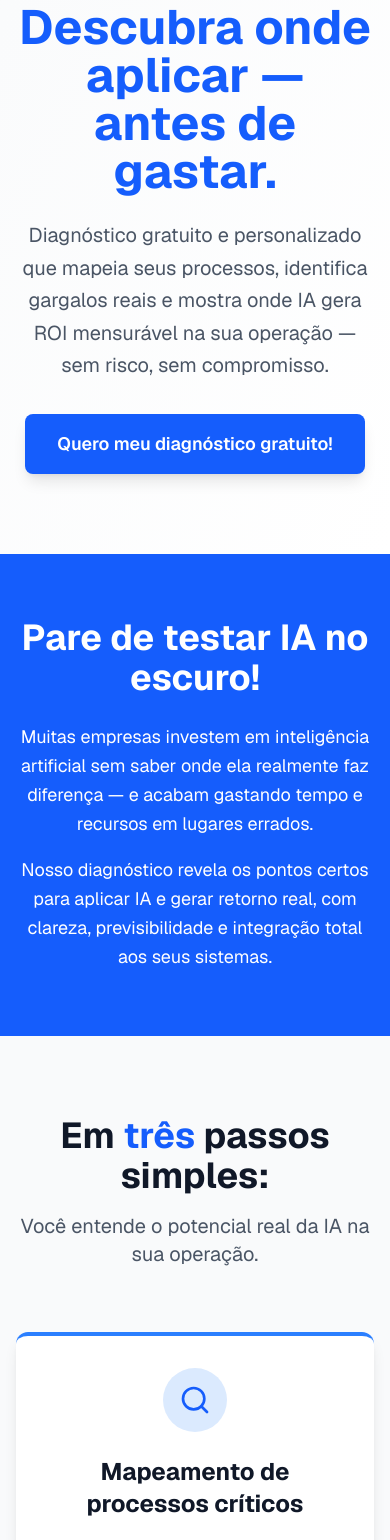
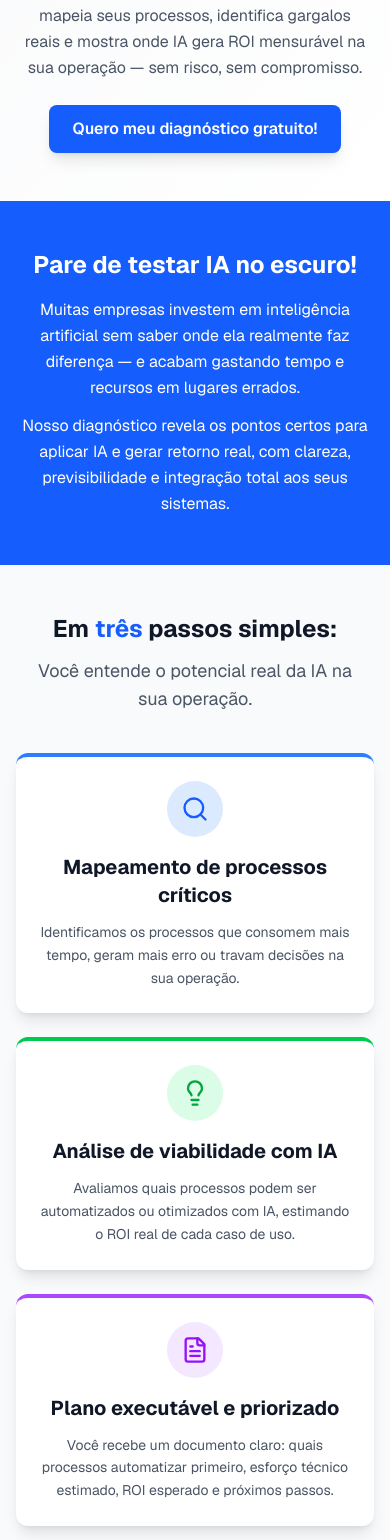
Before and after one commit to augustofleck/diagnostico-ia-bimachine, a Next.js app: page / in a window 390 px wide. Shown: the part 342-1882 px from the top of the page. Built offline with nearby package versions, Linux system fonts and the light colour scheme.

Commit message:
feat: optimize page for mobile devices
Responsive text, touch targets, and stacked layouts for mobile.

Co-authored-by: Augusto Fleck <3790276+augustofleck@users.noreply.github.com>

```diff
--- a/app/page.tsx
+++ b/app/page.tsx
@@ -56,21 +56,21 @@ export default function DiagnosticoIA() {
       <Header />
 
       {/* Hero Section */}
-      <section className="bg-gradient-to-br from-gray-50 to-white py-20 px-4">
+      <section className="bg-gradient-to-br from-gray-50 to-white py-12 sm:py-16 md:py-20 px-4">
         <div className="max-w-4xl mx-auto text-center">
-          <h1 className="text-5xl md:text-6xl font-bold text-gray-900 mb-6 text-balance">
+          <h1 className="text-3xl sm:text-4xl md:text-5xl lg:text-6xl font-bold text-gray-900 mb-4 sm:mb-6 text-balance leading-tight">
             <span className="text-red-600">90%</span> dos projetos de IA corporativa{" "}
             <span className="text-red-600">falham.</span>
             <br />
             <span className="text-blue-600">Descubra onde aplicar — antes de gastar.</span>
           </h1>
-          <p className="text-xl text-gray-600 mb-8 leading-relaxed max-w-3xl mx-auto text-pretty">
+          <p className="text-base sm:text-lg md:text-xl text-gray-600 mb-6 sm:mb-8 leading-relaxed max-w-3xl mx-auto text-pretty px-2">
             Diagnóstico gratuito e personalizado que mapeia seus processos, identifica gargalos reais e mostra onde IA
             gera ROI mensurável na sua operação — sem risco, sem compromisso.
           </p>
           <a
             href="#formulario"
-            className="inline-block bg-blue-600 text-white px-8 py-4 rounded-lg text-lg font-semibold hover:bg-blue-700 transition-all shadow-lg hover:shadow-xl"
+            className="inline-block bg-blue-600 text-white px-6 sm:px-8 py-3 sm:py-4 rounded-lg text-base sm:text-lg font-semibold hover:bg-blue-700 transition-all shadow-lg hover:shadow-xl touch-manipulation"
           >
             Quero meu diagnóstico gratuito!
           </a>
@@ -78,14 +78,14 @@ export default function DiagnosticoIA() {
       </section>
 
       {/* Problema Section */}
-      <section className="bg-blue-600 text-white py-16 px-4">
+      <section className="bg-blue-600 text-white py-12 sm:py-16 px-4">
         <div className="max-w-4xl mx-auto text-center">
-          <h2 className="text-4xl font-bold mb-6">Pare de testar IA no escuro!</h2>
-          <p className="text-lg mb-4 leading-relaxed">
+          <h2 className="text-2xl sm:text-3xl md:text-4xl font-bold mb-4 sm:mb-6">Pare de testar IA no escuro!</h2>
+          <p className="text-base sm:text-lg mb-3 sm:mb-4 leading-relaxed">
             Muitas empresas investem em inteligência artificial sem saber onde ela realmente faz diferença — e acabam
             gastando tempo e recursos em lugares errados.
           </p>
-          <p className="text-lg leading-relaxed">
+          <p className="text-base sm:text-lg leading-relaxed">
             Nosso diagnóstico revela os pontos certos para aplicar IA e gerar retorno real, com clareza, previsibilidade
             e integração total aos seus sistemas.
           </p>
@@ -93,46 +93,54 @@ export default function DiagnosticoIA() {
       </section>
 
       {/* 3 Passos Section */}
-      <section className="py-20 px-4 bg-gray-50">
+      <section className="py-12 sm:py-16 md:py-20 px-4 bg-gray-50">
         <div className="max-w-6xl mx-auto">
-          <div className="text-center mb-16">
-            <h2 className="text-4xl font-bold text-gray-900 mb-4">
+          <div className="text-center mb-10 sm:mb-12 md:mb-16">
+            <h2 className="text-2xl sm:text-3xl md:text-4xl font-bold text-gray-900 mb-3 sm:mb-4">
               Em <span className="text-blue-600">três</span> passos simples:
             </h2>
-            <p className="text-xl text-gray-600">Você entende o potencial real da IA na sua operação.</p>
+            <p className="text-lg sm:text-xl text-gray-600 px-2">
+              Você entende o potencial real da IA na sua operação.
+            </p>
           </div>
 
-          <div className="grid md:grid-cols-3 gap-8">
+          <div className="grid grid-cols-1 sm:grid-cols-2 md:grid-cols-3 gap-6 sm:gap-8">
             {/* Passo 1 */}
-            <div className="bg-white p-8 rounded-xl shadow-lg hover:shadow-xl transition-all border-t-4 border-blue-500">
-              <div className="bg-blue-100 w-16 h-16 rounded-full flex items-center justify-center mb-6 mx-auto">
-                <Search className="w-8 h-8 text-blue-600" />
+            <div className="bg-white p-6 sm:p-8 rounded-xl shadow-lg hover:shadow-xl transition-all border-t-4 border-blue-500">
+              <div className="bg-blue-100 w-14 h-14 sm:w-16 sm:h-16 rounded-full flex items-center justify-center mb-4 sm:mb-6 mx-auto">
+                <Search className="w-7 h-7 sm:w-8 sm:h-8 text-blue-600" />
               </div>
-              <h3 className="text-2xl font-bold text-gray-900 mb-4 text-center">Mapeamento de processos críticos</h3>
-              <p className="text-gray-600 text-center leading-relaxed">
+              <h3 className="text-xl sm:text-2xl font-bold text-gray-900 mb-3 sm:mb-4 text-center">
+                Mapeamento de processos críticos
+              </h3>
+              <p className="text-sm sm:text-base text-gray-600 text-center leading-relaxed">
                 Identificamos os processos que consomem mais tempo, geram mais erro ou travam decisões na sua operação.
               </p>
             </div>
 
             {/* Passo 2 */}
-            <div className="bg-white p-8 rounded-xl shadow-lg hover:shadow-xl transition-all border-t-4 border-green-500">
-              <div className="bg-green-100 w-16 h-16 rounded-full flex items-center justify-center mb-6 mx-auto">
-                <Lightbulb className="w-8 h-8 text-green-600" />
+            <div className="bg-white p-6 sm:p-8 rounded-xl shadow-lg hover:shadow-xl transition-all border-t-4 border-green-500">
+              <div className="bg-green-100 w-14 h-14 sm:w-16 sm:h-16 rounded-full flex items-center justify-center mb-4 sm:mb-6 mx-auto">
+                <Lightbulb className="w-7 h-7 sm:w-8 sm:h-8 text-green-600" />
               </div>
-              <h3 className="text-2xl font-bold text-gray-900 mb-4 text-center">Análise de viabilidade com IA</h3>
-              <p className="text-gray-600 text-center leading-relaxed">
+              <h3 className="text-xl sm:text-2xl font-bold text-gray-900 mb-3 sm:mb-4 text-center">
+                Análise de viabilidade com IA
+              </h3>
+              <p className="text-sm sm:text-base text-gray-600 text-center leading-relaxed">
                 Avaliamos quais processos podem ser automatizados ou otimizados com IA, estimando o ROI real de cada
                 caso de uso.
               </p>
             </div>
 
             {/* Passo 3 */}
-            <div className="bg-white p-8 rounded-xl shadow-lg hover:shadow-xl transition-all border-t-4 border-purple-500">
-              <div className="bg-purple-100 w-16 h-16 rounded-full flex items-center justify-center mb-6 mx-auto">
-                <FileText className="w-8 h-8 text-purple-600" />
+            <div className="bg-white p-6 sm:p-8 rounded-xl shadow-lg hover:shadow-xl transition-all border-t-4 border-purple-500">
+              <div className="bg-purple-100 w-14 h-14 sm:w-16 sm:h-16 rounded-full flex items-center justify-center mb-4 sm:mb-6 mx-auto">
+                <FileText className="w-7 h-7 sm:w-8 sm:h-8 text-purple-600" />
               </div>
-              <h3 className="text-2xl font-bold text-gray-900 mb-4 text-center">Plano executável e priorizado</h3>
-              <p className="text-gray-600 text-center leading-relaxed">
+              <h3 className="text-xl sm:text-2xl font-bold text-gray-900 mb-3 sm:mb-4 text-center">
+                Plano executável e priorizado
+              </h3>
+              <p className="text-sm sm:text-base text-gray-600 text-center leading-relaxed">
                 Você recebe um documento claro: quais processos automatizar primeiro, esforço técnico estimado, ROI
                 esperado e próximos passos.
               </p>
@@ -142,18 +150,18 @@ export default function DiagnosticoIA() {
       </section>
 
       {/* Prova Social */}
-      <section className="py-16 px-4 bg-white">
+      <section className="py-12 sm:py-16 px-4 bg-white">
         <div className="max-w-4xl mx-auto text-center">
-          <h2 className="text-3xl font-bold text-gray-900 mb-4">
+          <h2 className="text-2xl sm:text-3xl font-bold text-gray-900 mb-3 sm:mb-4 leading-tight">
             Inteligência analítica que você já conhece.
             <br />
             <span className="text-blue-600">Agora potencializada por IA.</span>
           </h2>
-          <p className="text-lg text-gray-600 leading-relaxed max-w-3xl mx-auto">
+          <p className="text-base sm:text-lg text-gray-600 leading-relaxed max-w-3xl mx-auto px-2">
             A BIMachine é referência em inteligência analítica corporativa há mais de 15 anos, com mais de 500 empresas
             transformando dados em resultados.
           </p>
-          <p className="text-lg text-gray-600 leading-relaxed max-w-3xl mx-auto mt-4">
+          <p className="text-base sm:text-lg text-gray-600 leading-relaxed max-w-3xl mx-auto mt-3 sm:mt-4 px-2">
             Agora, levamos essa expertise para o próximo nível: diagnóstico estratégico de onde e como aplicar IA na sua
             operação — com segurança, governança e ROI comprovado.
           </p>
@@ -161,69 +169,73 @@ export default function DiagnosticoIA() {
       </section>
 
       {/* Casos de Uso */}
-      <section className="py-20 px-4 bg-gray-900 text-white">
+      <section className="py-12 sm:py-16 md:py-20 px-4 bg-gray-900 text-white">
         <div className="max-w-6xl mx-auto">
-          <div className="text-center mb-12">
-            <h2 className="text-4xl font-bold mb-4">Onde a IA já gera resultado hoje</h2>
-            <p className="text-lg text-gray-300 max-w-3xl mx-auto">
+          <div className="text-center mb-8 sm:mb-12">
+            <h2 className="text-2xl sm:text-3xl md:text-4xl font-bold mb-3 sm:mb-4">
+              Onde a IA já gera resultado hoje
+            </h2>
+            <p className="text-base sm:text-lg text-gray-300 max-w-3xl mx-auto px-2">
               Cada empresa é única, mas esses são exemplos reais de onde IA tem gerado ROI em operações como a sua:
             </p>
           </div>
 
-          <div className="grid md:grid-cols-2 gap-6 mb-8">
-            <div className="bg-gray-800 p-6 rounded-lg border border-gray-700 hover:border-blue-500 transition-all">
-              <div className="flex items-center mb-3">
-                <TrendingUp className="w-6 h-6 text-blue-400 mr-3" />
-                <h3 className="text-xl font-semibold">Forecast mais preciso e previsível</h3>
+          <div className="grid grid-cols-1 sm:grid-cols-2 gap-4 sm:gap-6 mb-6 sm:mb-8">
+            <div className="bg-gray-800 p-5 sm:p-6 rounded-lg border border-gray-700 hover:border-blue-500 transition-all">
+              <div className="flex items-center mb-2 sm:mb-3">
+                <TrendingUp className="w-5 h-5 sm:w-6 sm:h-6 text-blue-400 mr-2 sm:mr-3 flex-shrink-0" />
+                <h3 className="text-lg sm:text-xl font-semibold">Forecast mais preciso e previsível</h3>
               </div>
             </div>
 
-            <div className="bg-gray-800 p-6 rounded-lg border border-gray-700 hover:border-blue-500 transition-all">
-              <div className="flex items-center mb-3">
-                <Target className="w-6 h-6 text-blue-400 mr-3" />
-                <h3 className="text-xl font-semibold">Priorização automática de leads</h3>
+            <div className="bg-gray-800 p-5 sm:p-6 rounded-lg border border-gray-700 hover:border-blue-500 transition-all">
+              <div className="flex items-center mb-2 sm:mb-3">
+                <Target className="w-5 h-5 sm:w-6 sm:h-6 text-blue-400 mr-2 sm:mr-3 flex-shrink-0" />
+                <h3 className="text-lg sm:text-xl font-semibold">Priorização automática de leads</h3>
               </div>
             </div>
 
-            <div className="bg-gray-800 p-6 rounded-lg border border-gray-700 hover:border-blue-500 transition-all">
-              <div className="flex items-center mb-3">
-                <DollarSign className="w-6 h-6 text-blue-400 mr-3" />
-                <h3 className="text-xl font-semibold">Copiloto financeiro por loja e região</h3>
+            <div className="bg-gray-800 p-5 sm:p-6 rounded-lg border border-gray-700 hover:border-blue-500 transition-all">
+              <div className="flex items-center mb-2 sm:mb-3">
+                <DollarSign className="w-5 h-5 sm:w-6 sm:h-6 text-blue-400 mr-2 sm:mr-3 flex-shrink-0" />
+                <h3 className="text-lg sm:text-xl font-semibold">Copiloto financeiro por loja e região</h3>
               </div>
             </div>
 
-            <div className="bg-gray-800 p-6 rounded-lg border border-gray-700 hover:border-blue-500 transition-all">
-              <div className="flex items-center mb-3">
-                <Users className="w-6 h-6 text-blue-400 mr-3" />
-                <h3 className="text-xl font-semibold">Atendimento em segundos com IA</h3>
+            <div className="bg-gray-800 p-5 sm:p-6 rounded-lg border border-gray-700 hover:border-blue-500 transition-all">
+              <div className="flex items-center mb-2 sm:mb-3">
+                <Users className="w-5 h-5 sm:w-6 sm:h-6 text-blue-400 mr-2 sm:mr-3 flex-shrink-0" />
+                <h3 className="text-lg sm:text-xl font-semibold">Atendimento em segundos com IA</h3>
               </div>
             </div>
           </div>
 
-          <p className="text-center text-gray-300 text-lg">
+          <p className="text-center text-gray-300 text-base sm:text-lg px-2">
             No seu diagnóstico, vamos identificar os casos específicos da sua operação — com base nos seus dados,
             processos e metas.
           </p>
-          <p className="text-center text-gray-400 mt-4">
+          <p className="text-center text-gray-400 mt-3 sm:mt-4 text-sm sm:text-base px-2">
             Tudo conectado aos sistemas que você já usa, com segurança e governança.
           </p>
         </div>
       </section>
 
       {/* CTA + Formulário */}
-      <section id="formulario" className="py-20 px-4 bg-gradient-to-br from-blue-50 to-white">
+      <section id="formulario" className="py-12 sm:py-16 md:py-20 px-4 bg-gradient-to-br from-blue-50 to-white">
         <div className="max-w-2xl mx-auto">
-          <div className="text-center mb-12">
-            <h2 className="text-4xl font-bold text-gray-900 mb-4">Pare de apostar. Comece a ter certeza.</h2>
-            <p className="text-xl text-gray-600">
+          <div className="text-center mb-8 sm:mb-12">
+            <h2 className="text-2xl sm:text-3xl md:text-4xl font-bold text-gray-900 mb-3 sm:mb-4 px-2">
+              Pare de apostar. Comece a ter certeza.
+            </h2>
+            <p className="text-base sm:text-lg md:text-xl text-gray-600 px-2">
               Preencha o formulário e receba seu diagnóstico personalizado — 100% gratuito, sem compromisso.
             </p>
           </div>
 
-          <form onSubmit={handleSubmit} className="bg-white p-8 rounded-2xl shadow-xl">
-            <div className="grid md:grid-cols-2 gap-6 mb-6">
+          <form onSubmit={handleSubmit} className="bg-white p-6 sm:p-8 rounded-2xl shadow-xl">
+            <div className="grid grid-cols-1 sm:grid-cols-2 gap-4 sm:gap-6 mb-4 sm:mb-6">
               <div>
-                <label htmlFor="nome" className="block text-gray-700 font-semibold mb-2">
+                <label htmlFor="nome" className="block text-gray-700 font-semibold mb-2 text-sm sm:text-base">
                   Nome*
                 </label>
                 <input
@@ -233,13 +245,13 @@ export default function DiagnosticoIA() {
                   value={formData.nome}
                   onChange={handleChange}
                   required
-                  className="w-full px-4 py-3 border border-gray-300 rounded-lg focus:ring-2 focus:ring-blue-500 focus:border-transparent"
+                  className="w-full px-4 py-3 sm:py-3 border border-gray-300 rounded-lg focus:ring-2 focus:ring-blue-500 focus:border-transparent text-base"
                   placeholder="Seu nome completo"
                 />
               </div>
 
               <div>
-                <label htmlFor="celular" className="block text-gray-700 font-semibold mb-2">
+                <label htmlFor="celular" className="block text-gray-700 font-semibold mb-2 text-sm sm:text-base">
                   Celular*
                 </label>
                 <input
@@ -249,15 +261,15 @@ export default function DiagnosticoIA() {
                   value={formData.celular}
                   onChange={handleChange}
                   required
-                  className="w-full px-4 py-3 border border-gray-300 rounded-lg focus:ring-2 focus:ring-blue-500 focus:border-transparent"
+                  className="w-full px-4 py-3 sm:py-3 border border-gray-300 rounded-lg focus:ring-2 focus:ring-blue-500 focus:border-transparent text-base"
                   placeholder="(00) 00000-0000"
                 />
               </div>
             </div>
 
-            <div className="grid md:grid-cols-2 gap-6 mb-6">
+            <div className="grid grid-cols-1 sm:grid-cols-2 gap-4 sm:gap-6 mb-4 sm:mb-6">
               <div>
-                <label htmlFor="email" className="block text-gray-700 font-semibold mb-2">
+                <label htmlFor="email" className="block text-gray-700 font-semibold mb-2 text-sm sm:text-base">
                   Email*
                 </label>
                 <input
@@ -267,13 +279,13 @@ export default function DiagnosticoIA() {
                   value={formData.email}
                   onChange={handleChange}
                   required
-                  className="w-full px-4 py-3 border border-gray-300 rounded-lg focus:ring-2 focus:ring-blue-500 focus:border-transparent"
+                  className="w-full px-4 py-3 sm:py-3 border border-gray-300 rounded-lg focus:ring-2 focus:ring-blue-500 focus:border-transparent text-base"
                   placeholder="seu@email.com"
                 />
               </div>
 
               <div>
-                <label htmlFor="empresa" className="block text-gray-700 font-semibold mb-2">
+                <label htmlFor="empresa" className="block text-gray-700 font-semibold mb-2 text-sm sm:text-base">
                   Empresa*
                 </label>
                 <input
@@ -283,15 +295,15 @@ export default function DiagnosticoIA() {
                   value={formData.empresa}
                   onChange={handleChange}
                   required
-                  className="w-full px-4 py-3 border border-gray-300 rounded-lg focus:ring-2 focus:ring-blue-500 focus:border-transparent"
+                  className="w-full px-4 py-3 sm:py-3 border border-gray-300 rounded-lg focus:ring-2 focus:ring-blue-500 focus:border-transparent text-base"
                   placeholder="Nome da empresa"
                 />
               </div>
             </div>
 
-            <div className="grid md:grid-cols-2 gap-6 mb-6">
+            <div className="grid grid-cols-1 sm:grid-cols-2 gap-4 sm:gap-6 mb-6 sm:mb-6">
               <div>
-                <label htmlFor="cargo" className="block text-gray-700 font-semibold mb-2">
+                <label htmlFor="cargo" className="block text-gray-700 font-semibold mb-2 text-sm sm:text-base">
                   Cargo*
                 </label>
                 <select
@@ -300,7 +312,7 @@ export default function DiagnosticoIA() {
                   value={formData.cargo}
                   onChange={handleChange}
                   required
-                  className="w-full px-4 py-3 border border-gray-300 rounded-lg focus:ring-2 focus:ring-blue-500 focus:border-transparent"
+                  className="w-full px-4 py-3 sm:py-3 border border-gray-300 rounded-lg focus:ring-2 focus:ring-blue-500 focus:border-transparent text-base"
                 >
                   <option value="">Selecione</option>
                   <option value="diretor">Diretor</option>
@@ -312,7 +324,7 @@ export default function DiagnosticoIA() {
               </div>
 
               <div>
-                <label htmlFor="auxilio" className="block text-gray-700 font-semibold mb-2">
+                <label htmlFor="auxilio" className="block text-gray-700 font-semibold mb-2 text-sm sm:text-base">
                   De que forma podemos auxiliar você?*
                 </label>
                 <select
@@ -321,7 +333,7 @@ export default function DiagnosticoIA() {
                   value={formData.auxilio}
                   onChange={handleChange}
                   required
-                  className="w-full px-4 py-3 border border-gray-300 rounded-lg focus:ring-2 focus:ring-blue-500 focus:border-transparent"
+                  className="w-full px-4 py-3 sm:py-3 border border-gray-300 rounded-lg focus:ring-2 focus:ring-blue-500 focus:border-transparent text-base"
                 >
                   <option value="">Selecione</option>
                   <option value="diagnostico">Diagnóstico de IA</option>
@@ -334,13 +346,13 @@ export default function DiagnosticoIA() {
 
             <button
               type="submit"
-              className="w-full bg-blue-600 text-white py-4 rounded-lg text-lg font-bold hover:bg-blue-700 transition-all shadow-lg hover:shadow-xl"
+              className="w-full bg-blue-600 text-white py-3 sm:py-4 rounded-lg text-base sm:text-lg font-bold hover:bg-blue-700 transition-all shadow-lg hover:shadow-xl touch-manipulation"
             >
               QUERO PARTICIPAR!
             </button>
 
-            <div className="mt-6 text-center text-gray-600">
-              <p className="flex items-center justify-center gap-4 flex-wrap">
+            <div className="mt-4 sm:mt-6 text-center text-gray-600">
+              <p className="flex items-center justify-center gap-3 sm:gap-4 flex-wrap text-sm sm:text-base">
                 <span>✓ Sem custo</span>
                 <span>✓ Sem compromisso</span>
                 <span>✓ 100% personalizado</span>
@@ -351,10 +363,10 @@ export default function DiagnosticoIA() {
       </section>
 
       {/* Footer */}
-      <footer className="bg-gray-900 text-gray-400 py-8 px-4">
+      <footer className="bg-gray-900 text-gray-400 py-6 sm:py-8 px-4">
         <div className="max-w-4xl mx-auto text-center">
-          <p className="mb-2">© 2025 BIMachine - Todos os direitos reservados</p>
-          <p className="text-sm">Inteligência Analítica e IA Corporativa</p>
+          <p className="mb-2 text-sm sm:text-base">© 2025 BIMachine - Todos os direitos reservados</p>
+          <p className="text-xs sm:text-sm">Inteligência Analítica e IA Corporativa</p>
         </div>
       </footer>
     </div>
--- a/package.json
+++ b/package.json
@@ -20,6 +20,7 @@
     "tailwindcss-animate": "^1.0.7"
   },
   "devDependencies": {
+    "@tailwindcss/postcss": "^4.1.9",
     "@types/node": "^22",
     "@types/react": "^19.0.1",
     "@types/react-dom": "^19.0.2",
--- /dev/null
+++ b/postcss.config.js
@@ -0,0 +1,5 @@
+module.exports = {
+  plugins: {
+    "@tailwindcss/postcss": {},
+  },
+}
```
Also changed, not shown: components/header.tsx (+4 -4 lines), 1 other file (tests, documents, lock files or other folders).
